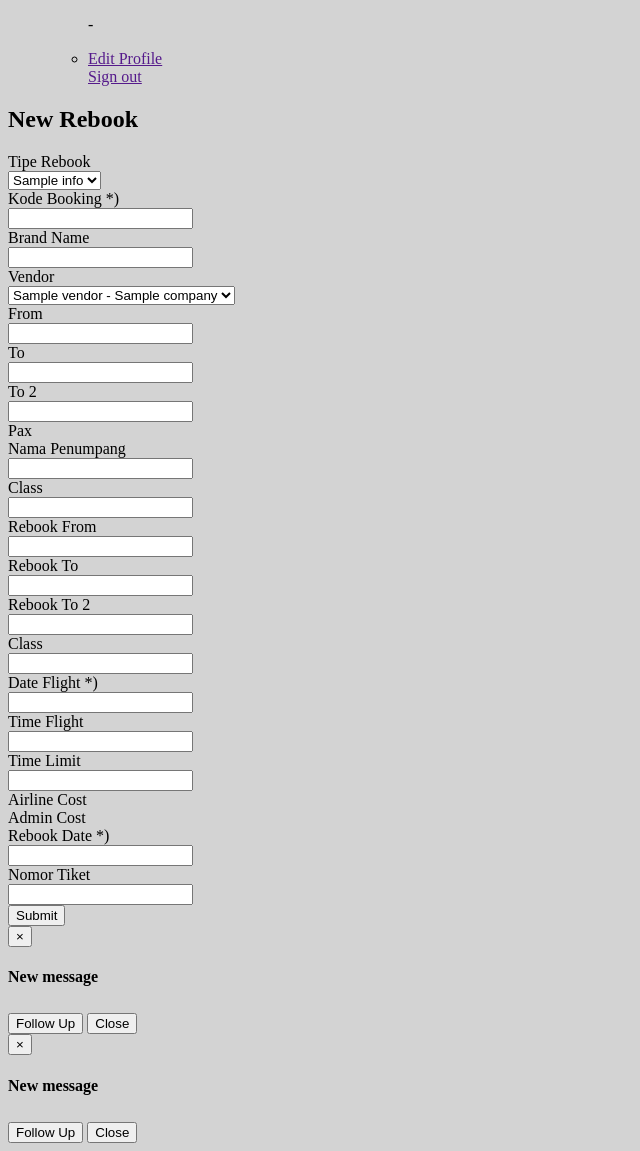
After one commit to OfficePointer/office, a PHP site: the page made by appx/views/operational/trx/modul_rebook/add.php in a window 1280 px wide. The commit adds this page. Shown: the part 96-1247 px from the top of the page, without its empty margins (0-640 px from the left). Run offline with PHP 8.4, Linux system fonts and the light colour scheme; the template is opened without the code that fills it: most values are stand-ins (such as "Sample title", 1, 10 or a date in 2020); data that the repository does not hold is empty.

Commit message:
modul rebook

```diff
--- a/appx/views/Utility/Menu.php
+++ b/appx/views/Utility/Menu.php
@@ -75,7 +75,7 @@
               </a>
               <ul class="treeview-menu">
                 <li><a href="<?php echo base_url('operational/issued_manual_add');?>"><i class="fa fa-pencil"></i> Issued Manual</a></li>
-                <li><a href="<?php echo base_url('operational/rebook');?>"><i class="fa fa-book"></i> Rebook</a></li>
+                <li><a href="<?php echo base_url('operational/rebook_add');?>"><i class="fa fa-book"></i> Rebook</a></li>
               </ul>
             </li>
               <li class="treeview">
--- /dev/null
+++ b/appx/views/operational/trx/modul_rebook/add.php
@@ -0,0 +1,237 @@
+<!-- Content Wrapper. Contains page content -->
+  <div class="content-wrapper">
+    <!-- Content Header (Page header) -->
+    <section class="content-header">
+      <h1>
+      New Rebook
+      </h1>
+    </section>
+    <!-- Main content -->
+    <section class="content">
+      <div class="row">
+
+      <div class="col-md-12">
+      <form method="POST" action="<?php echo base_url("operational/save_rebook");?>">
+
+
+      <div class="clearfix"></div>
+        <div class="col-md-4">
+          <label>Tipe Rebook</label>
+          <div class="form-group">
+            <select class="form-control" name="type_info">
+              <?php foreach ($type_info as $key) {
+                ?>
+                  <option value="<?php echo $key['id'];?>"><?php echo $key['info'];?></option>
+                <?php
+              }
+              ?>
+            </select>
+          </div>
+      </div>
+
+      <div class="clearfix"></div>
+      <div class="col-md-4">
+        <label>Kode Booking *)</label>
+        <div class="input-group">
+          <input autocomplete="off" type="text" required class="form-control" id="kode_booking" name="kode_booking">
+          <span onclick="lookupcode()" style="cursor:pointer" class="input-group-addon"><i class="fa fa-search"></i></span>
+        </div>
+      </div>
+
+
+
+      <div class="clearfix"></div>
+        <div class="col-md-4">
+          <label>Brand Name</label>
+          <div class="form-group">
+            <input autocomplete="off" type="text" required class="form-control for_mitra" name="mitra" id="mitra">
+            <input autocomplete="off" type="hidden" required class="form-control" name="id_mitra" id="id_mitra">
+          </div>
+        </div>
+
+
+      <div class="clearfix"></div>
+        <div class="col-md-4">
+          <label>Vendor</label>
+          <div class="form-group">
+            <select class="form-control" name="vendor" id="vendor">
+              <?php foreach ($vendor as $key) {
+                ?>
+                  <option value="<?php echo $key['id'];?>"><?php echo $key['nama'].(($key['company']!="")?" - ".$key['company']:"");?></option>
+                <?php
+              }
+              ?>
+            </select>
+          </div>
+        </div>
+
+
+      <div class="clearfix"></div>
+        <div class="col-md-4">
+          <label>From</label>
+          <div class="form-group">
+            <input autocomplete="off" type="text" class="form-control" name="from" id="from">
+          </div>
+      </div>
+
+
+      <div class="clearfix"></div>
+        <div class="col-md-4">
+          <label>To</label>
+          <div class="form-group">
+            <input autocomplete="off" type="text" class="form-control" name="to" id="to">
+          </div>
+      </div>
+
+
+      <div class="clearfix"></div>
+        <div class="col-md-4">
+          <label>To 2</label>
+          <div class="form-group">
+            <input autocomplete="off" type="text" class="form-control" name="to2" id="to2">
+          </div>
+      </div>
+
+      <div class="clearfix"></div>
+        <div class="col-md-4">
+          <label>Pax</label>
+          <div class="form-group">
+            <div id="pax" class="for_numberinput form-control"></div>
+            <input autocomplete="off" type="hidden" class="form-control" name="pax" id="pax_num">
+          </div>
+        </div>
+
+      <div class="clearfix"></div>
+        <div class="col-md-4">
+            <label>Nama Penumpang</label>
+            <div class="form-group">
+            <input type="text" class="form-control">
+        </div>
+      </div>
+
+      <div class="clearfix"></div>
+        <div class="col-md-4">
+            <label>Class</label>
+            <div class="form-group">
+            <input type="text" class="form-control">
+        </div>
+      </div>
+
+
+      <div class="clearfix"></div>
+        <div class="col-md-4">
+          <label>Rebook From</label>
+          <div class="form-group">
+            <input autocomplete="off" type="text" class="form-control" name="from" id="rebook_from">
+          </div>
+      </div>
+
+
+
+        <div class="col-md-4">
+          <label>Rebook To</label>
+          <div class="form-group">
+            <input autocomplete="off" type="text" class="form-control" name="to" id="rebook_to">
+          </div>
+      </div>
+
+
+        <div class="col-md-4">
+          <label>Rebook To 2</label>
+          <div class="form-group">
+            <input autocomplete="off" type="text" class="form-control" name="to2" id="rebook_to2">
+          </div>
+      </div>
+
+       <div class="col-md-4">
+          <label>Class</label>
+          <div class="form-group">
+            <input autocomplete="off" type="text" class="form-control" name="rebook_class" id="rebook_class">
+          </div>
+      </div>
+
+      <div class="clearfix"></div>
+      <div class="inside-box-im">
+        <div class="col-md-4">
+            <label>Date Flight *)</label>
+          <div class="input-group">
+            <input autocomplete="off" type="text" required class="form-control for_date" name="tgl_info" id="tgl_info">
+            <span onclick="openfordate('tgl_info')" class="input-group-addon"><i class="fa fa-calendar"></i></span>
+          </div>
+        </div>
+
+
+        <div class="col-md-4">
+          <label>Time Flight</label>
+          <div class="form-group">
+            <input autocomplete="off" type="timepicker" class="form-control" name="time_flight" id="time_flight">
+          </div>
+      </div>
+
+
+        <div class="clearfix"></div>
+        <div class="col-md-4">
+          <label>Time Limit</label>
+          <div class="form-group">
+            <input autocomplete="off" type="datetime" class="form-control" name="to2" id="rebook_to2">
+          </div>
+      </div>
+
+
+      <div class="clearfix"></div>
+        <div class="col-md-4">
+          <label>Airline Cost</label>
+          <div class="form-group">
+            <div id="basic" class="for_numberinput form-control"></div>
+            <input autocomplete="off" type="hidden" class="form-control" name="rebook_airlane_cost" id="rebook_airlane_cost">
+          </div>
+        </div>
+
+
+        <div class="col-md-4">
+          <label>Admin Cost</label>
+          <div class="form-group">
+            <div id="nta" class="for_numberinput form-control"></div>
+            <input autocomplete="off" type="hidden" class="form-control" name="rebook_admin_cost" id="rebook_admin_cost">
+          </div>
+        </div>
+
+
+        <div class="clearfix"></div>
+      <div class="inside-box-im">
+        <div class="col-md-4">
+            <label>Rebook Date *)</label>
+          <div class="input-group">
+            <input autocomplete="off" type="text" required class="form-control for_date" name="tgl_info" id="tgl_info">
+            <span onclick="openfordate('tgl_info')" class="input-group-addon"><i class="fa fa-calendar"></i></span>
+          </div>
+        </div>
+
+
+        <div class="clearfix"></div>
+        <div class="col-md-4">
+          <label>Nomor Tiket</label>
+          <div class="form-group">
+            <input autocomplete="off" type="text" class="form-control" name="nomor_tiket" id="nomor_tiket">
+          </div>
+      </div>
+
+
+        <div class="col-md-12">
+          <div class="form-group">
+            <div class="">
+              <button type="submit" class="btn btn-primary">Submit</button>
+            </div>
+          </div>
+        </div>
+      </div>
+      </form>
+      </div>
+
+      </div>
+      <!-- /.row (main row) -->
+
+    </section>
+    <!-- /.content -->
+  </div>
+  <!-- /.content-wrapper -->
```
Also changed, not shown: appx/controllers/Operational.php (+36 -0 lines).
